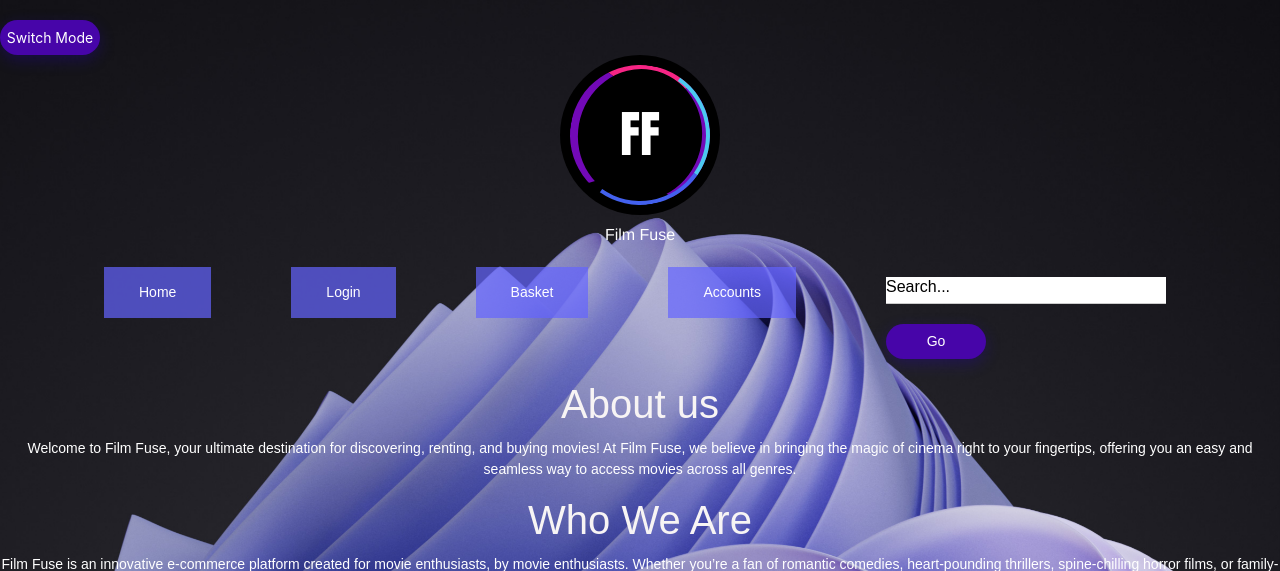
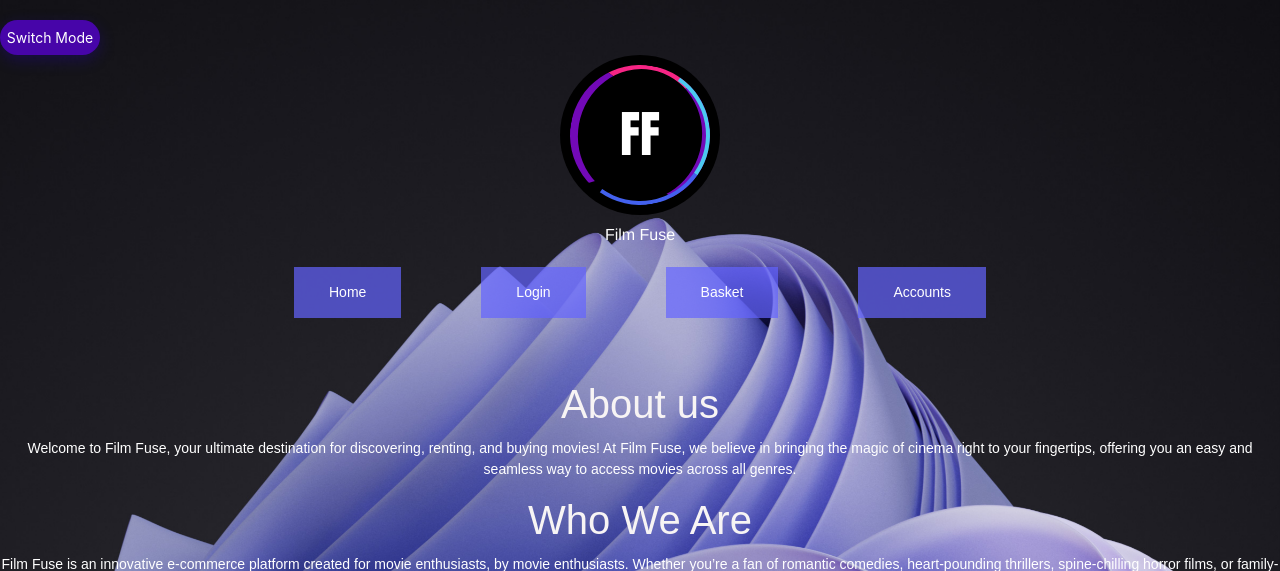
Before and after one commit to grxcea1/Team-project-41, a PHP site: page /aboutus.php in a window 1280 px wide. Shown: the top 571 px of the page. Run offline with PHP 8.4, Linux system fonts and the light colour scheme.

Commit message:
Removed unneccessary navigation buttons

```diff
--- a/aboutus.php
+++ b/aboutus.php
@@ -51,12 +51,6 @@
             <a href="ffLoginPage.php">Login</a>
             <a href="basket.php">Basket</a>
             <a href="account.php">Accounts</a>
-
-        <div id="search-container">
-            <input type="text" id="search-bar" placeholder="Search...">
-            <button id="search-button">Go</button>
-        </div>
-
     </div>
 
 <br>
--- a/basket.php
+++ b/basket.php
@@ -43,7 +43,6 @@ $movies = $stmt->fetchAll(PDO::FETCH_ASSOC);
             <a href="home.php">Home</a>
             <a href="ffLoginPage.php">Login</a>
             <a href="aboutus.php">About Us</a>
-            <a href="checkOut.php">Checkout</a>
             <a href="account.php">Accounts</a>
             <a href="contact.php">Contact us</a>
         </nav>
```
